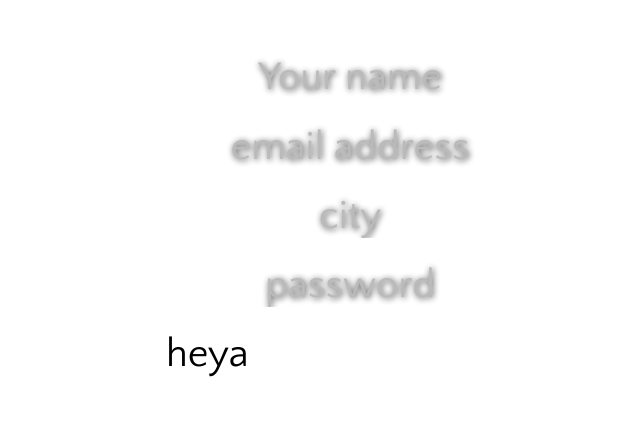
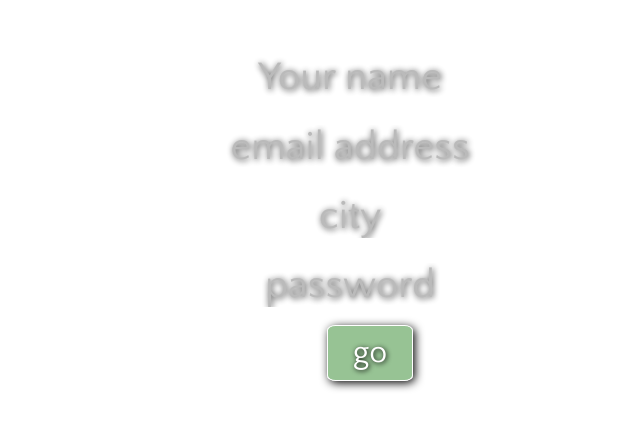
Before and after one commit to vcolavin/Nomadr, a browser extension: page app/index.html in a window 1280 px wide. Shown: the part 192-620 px from the top of the page, without its empty margins (288-928 px from the left). Drawn offline with Linux system fonts and the light colour scheme; some packages are replaced by stand-ins of ours; no server answers.

Commit message:
Added styling for submit button and changed heya to go

```diff
--- a/app/app.css
+++ b/app/app.css
@@ -63,6 +63,20 @@ input[type="text"], input[type="email"], input[type="password"] {
   color: white;
   text-align: center;
   text-shadow: 1px 1px 6px black;
+}
+
+/*submit button*/
+input[type="submit"] {
+  border: 1px solid #fff;
+  margin-left: 167px;
+  background: green;
+  border-radius: 10%;
+  box-shadow: 2px 2px 10px #000;
+  color: #fff;
+  font-size: 0.8em;
+  padding: 4px 25px 4px 25px;
+  text-shadow: 1px 1px 5px #000;
+  background: rgba(48, 135, 43, 0.5);
 }
 
 body {
--- a/app/index.html
+++ b/app/index.html
@@ -26,7 +26,7 @@
                 <input type="email" placeholder="email address" name="uEmail" ng-model="mainCtrl.user.email" required><br>
                 <input type="text" placeholder="city" name="uCity" ng-model="mainCtrl.user.city" required><br>
                 <input type="password" placeholder="password" name="uPassword" ng-model="mainCtrl.user.password" required><br>
-                <input type="submit" value="heya" ng-disabled="signUpForm.$invalid">
+                <input type="submit" value="go" ng-disabled="signUpForm.$invalid">
             </form>
         </div>
         <div ng-switch-when="login">
```
